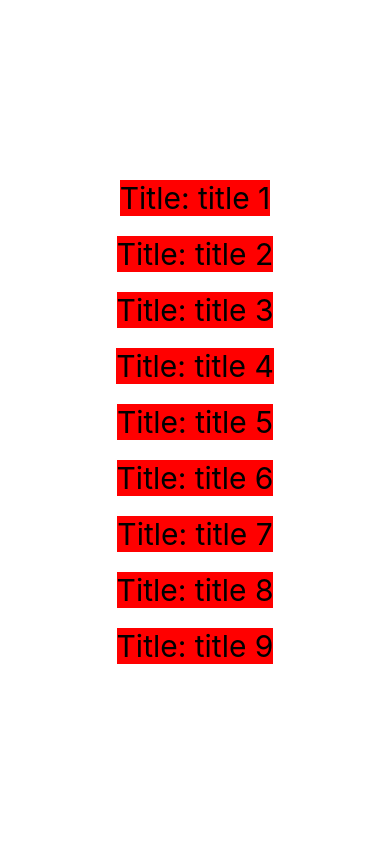
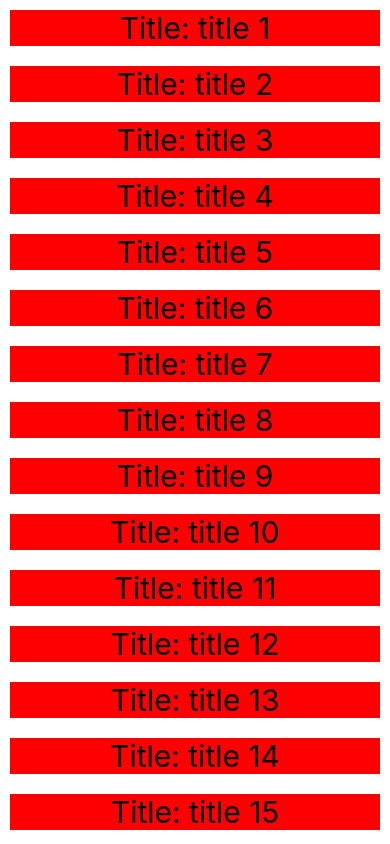
Before and after one commit to quytvgcd17298/my-reactnative-app, a React Native app: screen / in a window 390 px wide. Built offline with nearby package versions, Linux system fonts and the light colour scheme.

Commit message:
pulldown to refresh (add tittle 20 -22)

```diff
--- a/App.js
+++ b/App.js
@@ -1,27 +1,60 @@
 import { StatusBar } from 'expo-status-bar';
 import React, { useState } from 'react';
-import { Button, StyleSheet, Text, View } from 'react-native';
+import { ScrollView, RefreshControl, Button, StyleSheet, Text, View } from 'react-native';
 
 export default function App() {
 /*   const [counter, setCounter] = useState(0);
   const [name, setName] = useState("Name: TRAN VAN QUY");
   const decreaseCounter = ()=> {setCounter(counter - 1)}; */
   const [items, setItems] = useState([
-    {key: "1", title: "title 1"},
-    {key: "2", title: "title 2"},
-    {key: "3", title: "title 3"},
-    {key: "4", title: "title 4"},
-    {key: "5", title: "title 5"},
-    {key: "6", title: "title 6"},
-    {key: "7", title: "title 7"},
-    {key: "8", title: "title 8"},
-    {key: "9", title: "title 9"},
+    {key:  1, title: "title 1"},
+    {key:  2, title: "title 2"},
+    {key:  3, title: "title 3"},
+    {key:  4, title: "title 4"},
+    {key:  5, title: "title 5"},
+    {key:  6, title: "title 6"},
+    {key:  7, title: "title 7"},
+    {key:  8, title: "title 8"},
+    {key:  9, title: "title 9"},
+    { key: 10, title: "title 10" },
+    { key: 11, title: "title 11" },
+    { key: 12, title: "title 12" },
+    { key: 13, title: "title 13" },
+    { key: 14, title: "title 14" },
+    { key: 15, title: "title 15" },
+    { key: 16, title: "title 16" },
+    { key: 17, title: "title 17" },
+    { key: 18, title: "title 18" },
+    { key: 19, title: "title 19" },
   ]);
+  const [refreshing, setRefreshing] = useState(false);
+  const onRefresh = () => { setRefreshing(true)
+    setItems([...items,
+    {
+      key: 20,
+      title: "title 20",
+    },
+    {
+      key: 21,
+      title: "title 21",
+    },
+    {
+      key: 22,
+      title: "title 22",
+    },
+  ]);
+  setRefreshing(false);
+};
   return (
-      <View style={styles.container}>
+      <ScrollView
+          refreshControl={
+        <RefreshControl refreshing={refreshing} onRefresh={onRefresh} />
+      }
+      style={styles.container}
+    >
         {items.map((item) => {
           return(
-        <View style = {{backgroundColor:"red" , fontSize: 30,margin: 10,
+        <View style = {{backgroundColor:"red" , fontSize: 30,margin: 10,  alignItems:"center",
         justifyContent: "center",}} key={item.key}>
           <Text style = {styles.Text}>
             Title: {item.title}
@@ -60,7 +93,7 @@ export default function App() {
     <View style = {styles.View3}>
       <Text>View 3</Text>
     </View> */}
-    </View>
+    </ScrollView>
   );
 }
 
@@ -69,8 +102,8 @@ const styles = StyleSheet.create({
     flex: 1,
 /*    flexDirection: "column", */
     backgroundColor: '#fff',
-    alignItems: 'center',
-    justifyContent: 'center',
+  /*   alignItems: 'center',
+    justifyContent: 'center', */
   },
  /*  View: {
     flex: 5,
```
